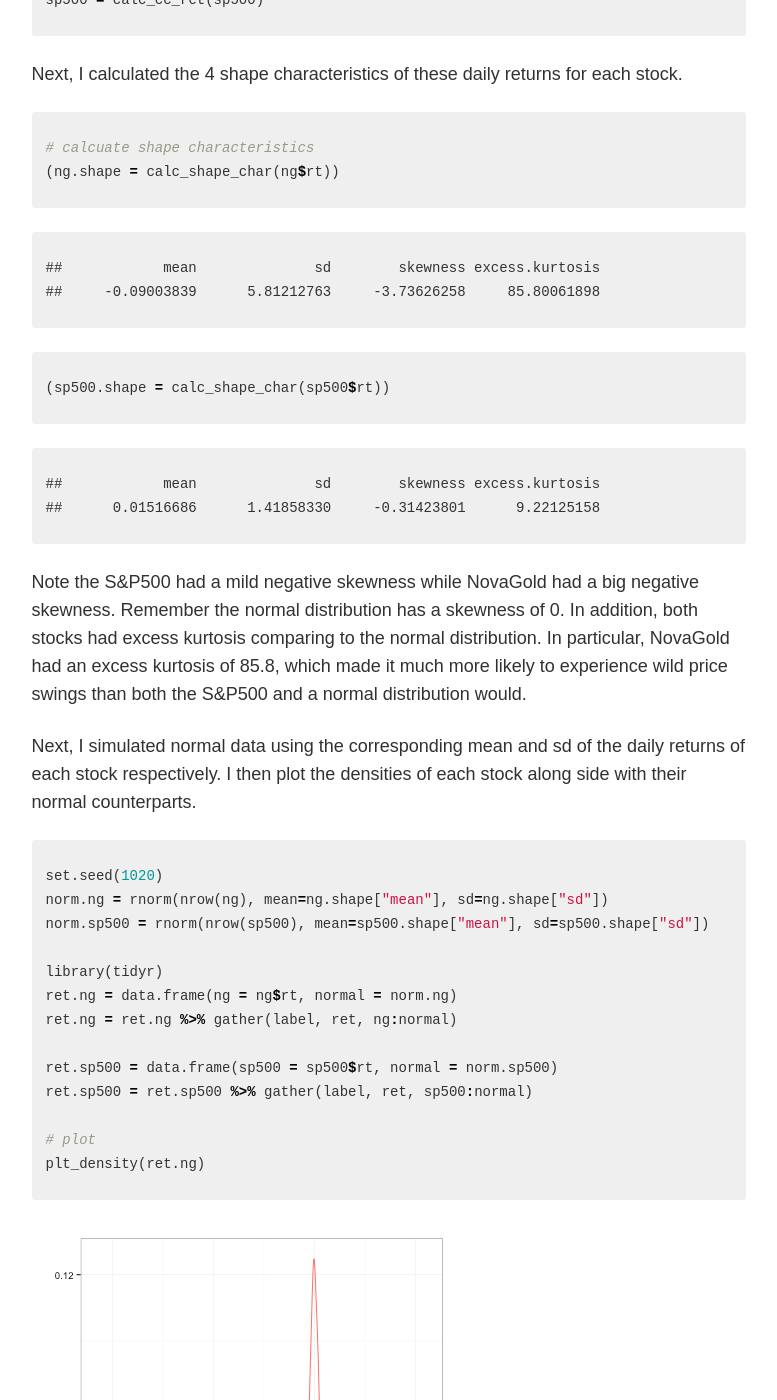
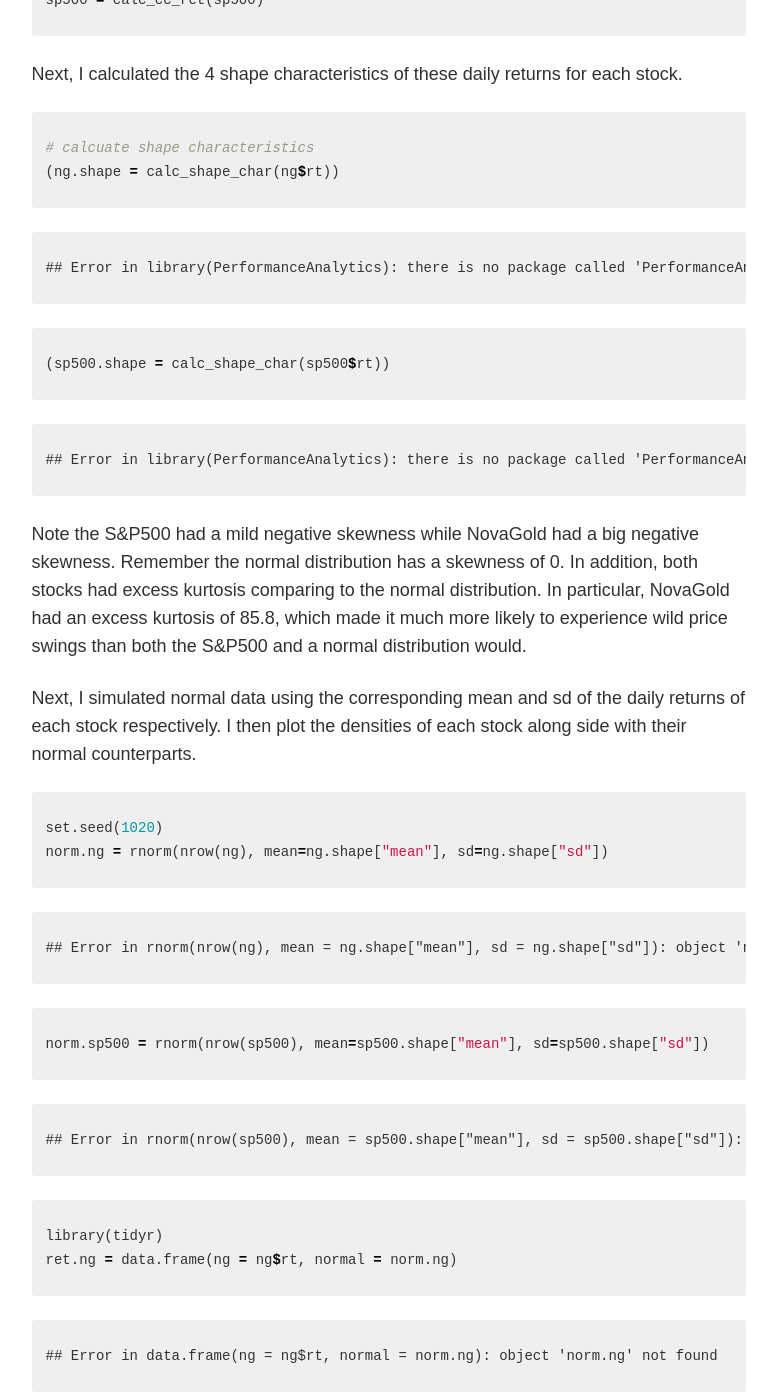
Before and after one commit to gmlang/masterr, a Jekyll site: the page built from _posts/r/2014-10-14-sknewness-and-kurtosis-examples.md, in a window 1280 px wide and 1400 px high, scrolled down 2100 px. Shown: the whole window, without its empty margins (348-1125 px from the left). Built offline with Jekyll 4.4.1, drawn with Linux system fonts in a browser that asks for light colours; nearby versions of some CDN libraries; comment, search, counter and statistics services are not loaded; some of the changed text lies outside the part shown.

Commit message:
no message

````diff
--- a/_knitr/2014-10-12-which-r-base-generic-has-the-most-number-of-methods.Rmd
+++ b/_knitr/2014-10-12-which-r-base-generic-has-the-most-number-of-methods.Rmd
@@ -1,19 +1,18 @@
 ---
 layout: post
 title: "Which R Base Generic Has the Most Number of Methods"
-date: 2014-10-12 10:11:49 -0400
+date: 2014-10-12
 comments: true
 categories: r
 keywords: "R, base package, generic, generic function, methods"
 published: true
 share: true
-
+ads: true
 ---
 
 A generic (short for generic function) is a special type of function in R. R's S3 system uses generics to decide which method to call. In other words, when it comes to the S3 system, "object oriented programming" specifically means "generic oriented programming" because S3 methods belong to generic functions instead of classes or objects.
 
 Can you guess which generic in the base package has the most number of methods? It turns out the winner is `|` with 2596 methods. Didn't expect it, right? I certainly did not. Well, here's the R script I wrote to get the answer, run it youself and let me know what you find.
-
 ```{r, warning=FALSE, message=FALSE}
 library(methods)
 library(pryr)
--- a/_posts/r/2014-10-14-sknewness-and-kurtosis-examples.md
+++ b/_posts/r/2014-10-14-sknewness-and-kurtosis-examples.md
@@ -74,7 +71,6 @@ sp500 = calc_cc_ret(sp500)
 
 Next, I calculated the 4 shape characteristics of these daily returns for each stock.
 
-
 {% highlight r %}
 # calcuate shape characteristics
 (ng.shape = calc_shape_char(ng$rt))
@@ -83,8 +79,7 @@ Next, I calculated the 4 shape characteristics of these daily returns for each s
 
 
 {% highlight text %}
-##            mean              sd        skewness excess.kurtosis
-##     -0.09003839      5.81212763     -3.73626258     85.80061898
+## Error in library(PerformanceAnalytics): there is no package called 'PerformanceAnalytics'
 {% endhighlight %}
 
 
@@ -96,36 +91,108 @@ Next, I calculated the 4 shape characteristics of these daily returns for each s
 
 
 {% highlight text %}
-##            mean              sd        skewness excess.kurtosis
-##      0.01516686      1.41858330     -0.31423801      9.22125158
+## Error in library(PerformanceAnalytics): there is no package called 'PerformanceAnalytics'
 {% endhighlight %}
+
 Note the S&P500 had a mild negative skewness while NovaGold had a big negative skewness. Remember the normal distribution has a skewness of 0. In addition, both stocks had excess kurtosis comparing to the normal distribution. In particular, NovaGold had an excess kurtosis of 85.8, which made it much more likely to experience wild price swings than both the S&P500 and a normal distribution would.
 
 Next, I simulated normal data using the corresponding mean and sd of the daily returns of each stock respectively. I then plot the densities of each stock along side with their normal counterparts.
 
-
 {% highlight r %}
 set.seed(1020)
 norm.ng = rnorm(nrow(ng), mean=ng.shape["mean"], sd=ng.shape["sd"])
+{% endhighlight %}
+
+
+
+{% highlight text %}
+## Error in rnorm(nrow(ng), mean = ng.shape["mean"], sd = ng.shape["sd"]): object 'ng.shape' not found
+{% endhighlight %}
+
+
+
+{% highlight r %}
 norm.sp500 = rnorm(nrow(sp500), mean=sp500.shape["mean"], sd=sp500.shape["sd"])
+{% endhighlight %}
 
+
+
+{% highlight text %}
+## Error in rnorm(nrow(sp500), mean = sp500.shape["mean"], sd = sp500.shape["sd"]): object 'sp500.shape' not found
+{% endhighlight %}
+
+
+
+{% highlight r %}
 library(tidyr)
 ret.ng = data.frame(ng = ng$rt, normal = norm.ng)
+{% endhighlight %}
+
+
+
+{% highlight text %}
+## Error in data.frame(ng = ng$rt, normal = norm.ng): object 'norm.ng' not found
+{% endhighlight %}
+
+
+
+{% highlight r %}
 ret.ng = ret.ng %>% gather(label, ret, ng:normal)
+{% endhighlight %}
 
+
+
+{% highlight text %}
+## Error in eval(expr, envir, enclos): object 'ret.ng' not found
+{% endhighlight %}
+
+
+
+{% highlight r %}
 ret.sp500 = data.frame(sp500 = sp500$rt, normal = norm.sp500)
+{% endhighlight %}
+
+
+
+{% highlight text %}
+## Error in data.frame(sp500 = sp500$rt, normal = norm.sp500): object 'norm.sp500' not found
+{% endhighlight %}
+
+
+
+{% highlight r %}
 ret.sp500 = ret.sp500 %>% gather(label, ret, sp500:normal)
+{% endhighlight %}
 
+
+
+{% highlight text %}
+## Error in eval(expr, envir, enclos): object 'ret.sp500' not found
+{% endhighlight %}
+
+
+
+{% highlight r %}
 # plot
 plt_density(ret.ng)
 {% endhighlight %}
 
-![center](/../figs/2014-10-14-sknewness-and-kurtosis-examples/unnamed-chunk-4-1.png)
+
+
+{% highlight text %}
+## Error in ggplot(df, aes(x = ret, color = label)): object 'ret.ng' not found
+{% endhighlight %}
+
+
 
 {% highlight r %}
 plt_density(ret.sp500)
 {% endhighlight %}
 
-![center](/../figs/2014-10-14-sknewness-and-kurtosis-examples/unnamed-chunk-4-2.png)
+
+
+{% highlight text %}
+## Error in ggplot(df, aes(x = ret, color = label)): object 'ret.sp500' not found
+{% endhighlight %}
 
 Note, both NovaGold and the S&P500 have longer and fatter tails than the normal curve.
````
Also changed, not shown: other parts of _posts/r/2014-10-14-sknewness-and-kurtosis-examples.md (+3 -6 lines), _knitr/2014-10-14-sknewness-and-kurtosis-examples.Rmd (+5 -8 lines), _posts/r/2014-10-12-which-r-base-generic-has-the-most-number-of-methods.md (+53 -6 lines).
